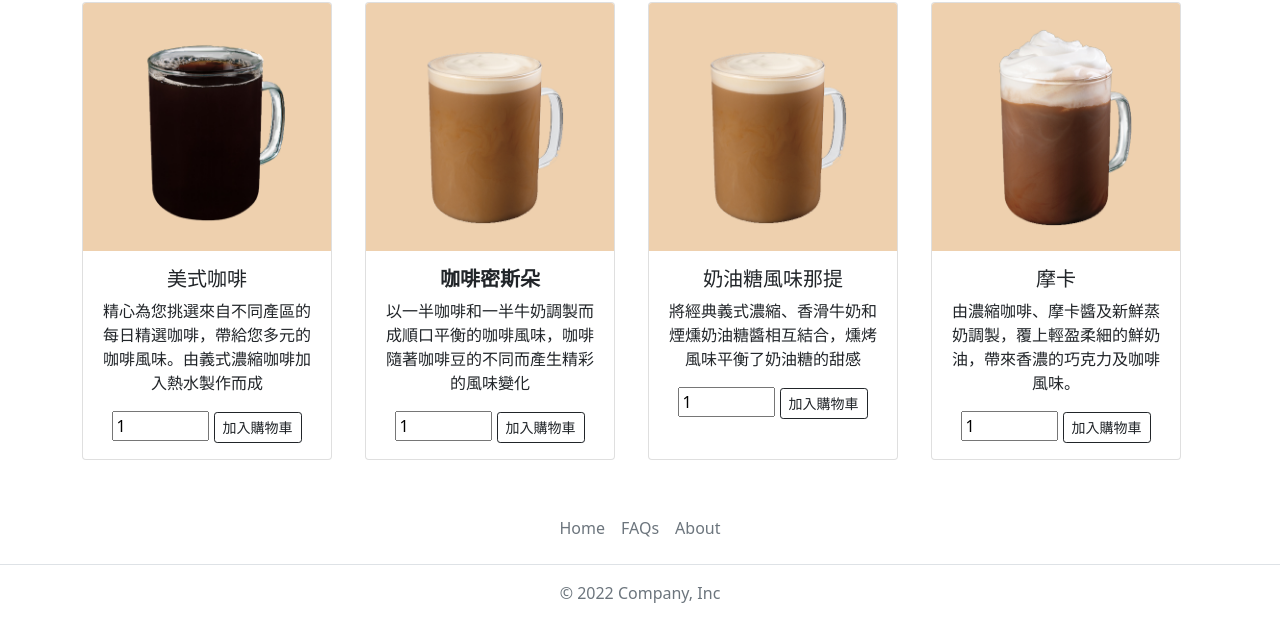
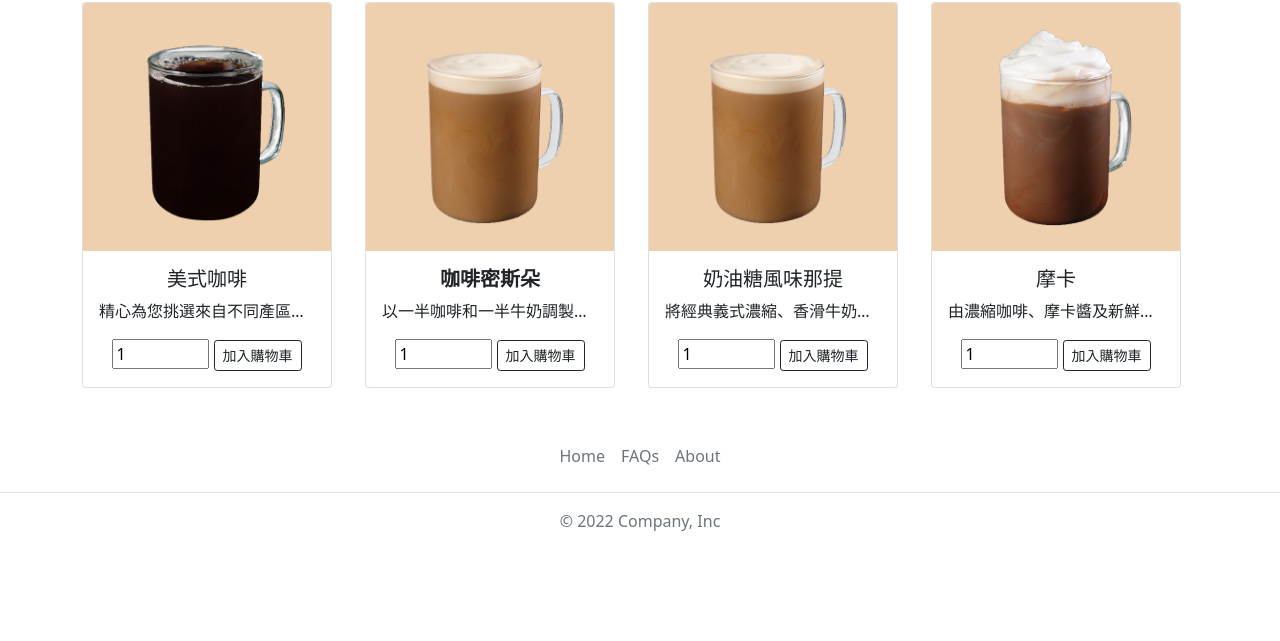
Before and after one commit to una0129/Shopping, a plain HTML site: page index.html in a window 1280 px wide. Shown: the part 704-1345 px from the top of the page. After the commit the page ends 1293 px from the top, so only its background shows below. Drawn offline with nearby package versions, Linux system fonts and the light colour scheme.

Commit message:
Add files via upload

```diff
--- a/index.html
+++ b/index.html
@@ -53,7 +53,7 @@
             <img src="img/美式.png"class="card-img-top" alt="...">
             <div class="card-body ">
               <h5 class="card-title">美式咖啡</h5>
-              <p class="fw-light">精心為您挑選來自不同產區的每日精選咖啡，帶給您多元的咖啡風味。由義式濃縮咖啡加入熱水製作而成</p>
+              <p class="fw-light  text-truncate"title="精心為您挑選來自不同產區的每日精選咖啡，帶給您多元的咖啡風味。由義式濃縮咖啡加入熱水製作而成" >精心為您挑選來自不同產區的每日精選咖啡，帶給您多元的咖啡風味。由義式濃縮咖啡加入熱水製作而成</p>
               <input type="number" name="username3" min="1" max="100" value="1">
               <a href="signin.html" class="btn btn-lg btn-outline-dark btn-sm">加入購物車</a>
             </div>
@@ -65,7 +65,7 @@
               class="card-img-top" alt="..." class="card-img-top">
             <div class="card-body">
               <h5 class="card-title fw-bold">咖啡密斯朵</h5>
-              <p class="fw-light">以一半咖啡和一半牛奶調製而成順口平衡的咖啡風味，咖啡隨著咖啡豆的不同而產生精彩的風味變化</p>
+              <p class="fw-light  text-truncate"title="以一半咖啡和一半牛奶調製而成順口平衡的咖啡風味，咖啡隨著咖啡豆的不同而產生精彩的風味變化" >以一半咖啡和一半牛奶調製而成順口平衡的咖啡風味，咖啡隨著咖啡豆的不同而產生精彩的風味變化</p>
               <input type="number" name="username3" min="1" max="100" value="1">
               <a href="signin.html" class="btn btn-lg btn-outline-dark btn-sm">加入購物車</a>
             </div>
@@ -78,7 +78,7 @@
             class="card-img-top" alt="...">
           <div class="card-body">
             <h5 class="card-title">奶油糖風味那提</h5>
-            <p class="fw-light">將經典義式濃縮、香滑牛奶和煙燻奶油糖醬相互結合，燻烤風味平衡了奶油糖的甜感</p>
+            <p class="fw-light  text-truncate" title="將經典義式濃縮、香滑牛奶和煙燻奶油糖醬相互結合，燻烤風味平衡了奶油糖的甜感" >將經典義式濃縮、香滑牛奶和煙燻奶油糖醬相互結合，燻烤風味平衡了奶油糖的甜感</p>
             <input type="number" name="username3" min="1" max="100" value="1">
             <a href="signin.html" class="btn btn-lg btn-outline-dark btn-sm">加入購物車</a>
           </div>
@@ -91,7 +91,7 @@
               class="card-img-top" alt="...">
             <div class="card-body">
               <h5 class="card-title">摩卡</h5>
-              <p class="fw-light">由濃縮咖啡、摩卡醬及新鮮蒸奶調製，覆上輕盈柔細的鮮奶油，帶來香濃的巧克力及咖啡風味。 </p>
+              <p class="fw-light  text-truncate" title="由濃縮咖啡、摩卡醬及新鮮蒸奶調製，覆上輕盈柔細的鮮奶油，帶來香濃的巧克力及咖啡風味。">由濃縮咖啡、摩卡醬及新鮮蒸奶調製，覆上輕盈柔細的鮮奶油，帶來香濃的巧克力及咖啡風味。 </p>
               <input type="number" name="username3" min="1" max="100" value="1">
               <a href="signin.html" class="btn btn-lg btn-outline-dark btn-sm">加入購物車</a>
             </div>
```
